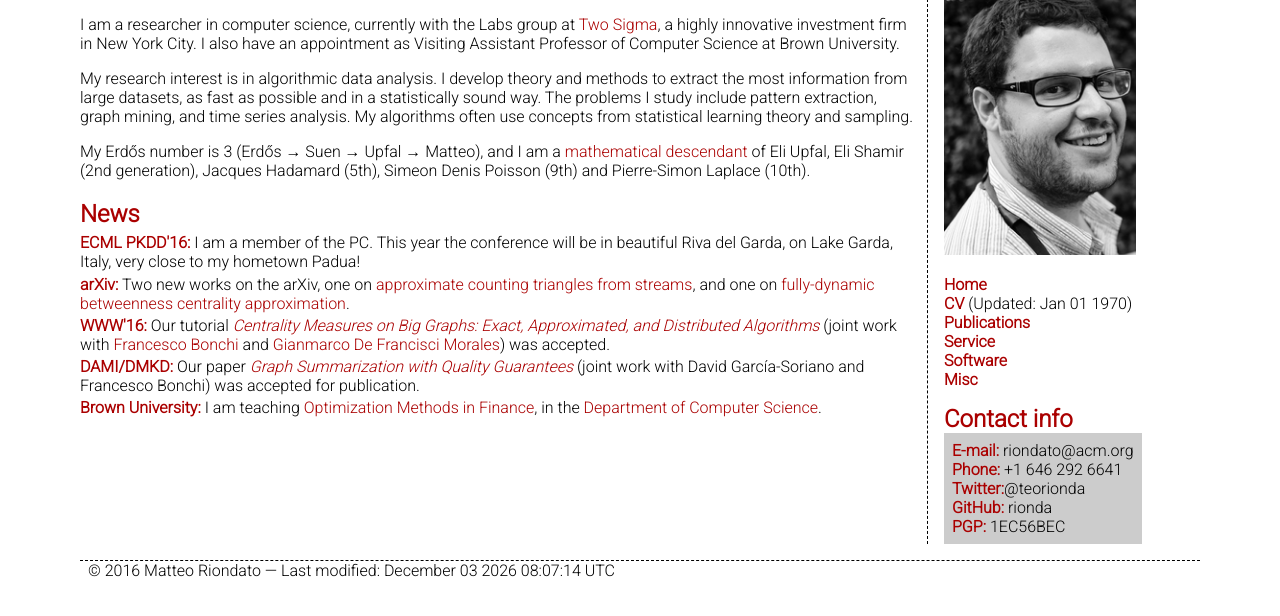
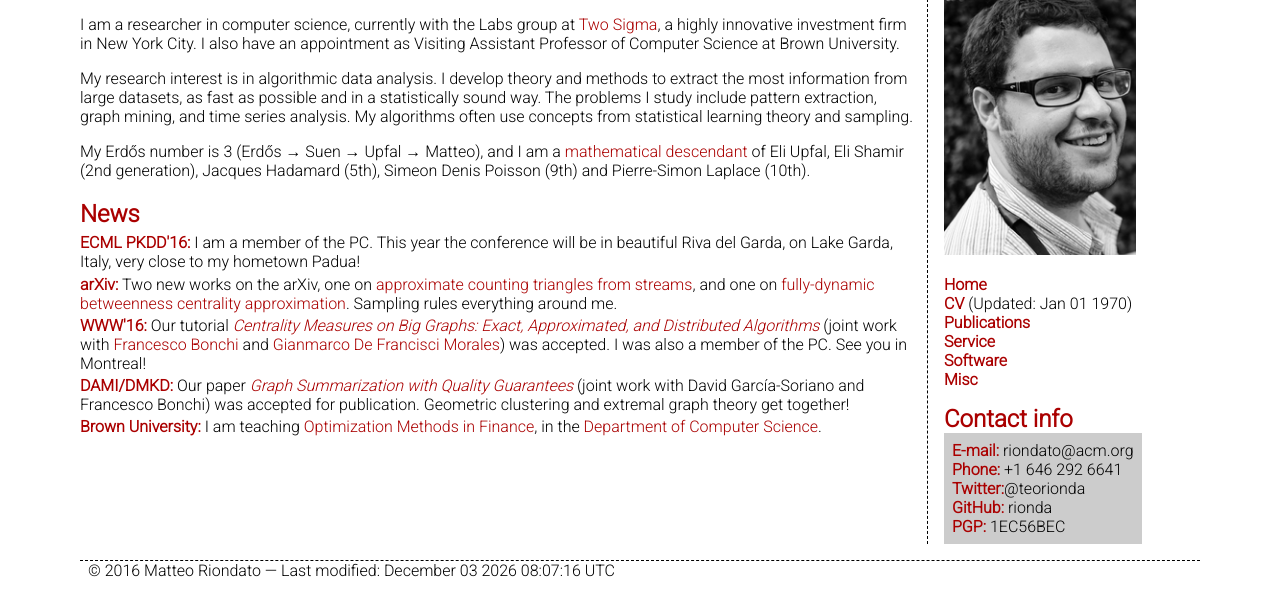
Before and after one commit to rionda/rionda.to, a PHP site: page / in a window 1280 px wide. Shown: the part 82-698 px from the top of the page. Run offline with PHP 8.4, Linux system fonts and the light colour scheme.

Commit message:
Make news entries somewhat more interesting.

```diff
--- a/index.php
+++ b/index.php
@@ -26,19 +26,21 @@
 						href="http://arxiv.org/abs/1602.07424">approximate counting
 						triangles from streams</a>, and one on <a
 						href="http://arxiv.org/abs/1602.05866">fully-dynamic betweenness
-						centrality approximation</a>.</li>
+						centrality approximation</a>. Sampling rules everything around
+						me.</li>
 					<li><strong>WWW'16:</strong> Our tutorial <a
 						href="centrtutorial/"><em>Centrality Measures on
 						Big Graphs: Exact, Approximated, and Distributed
 						Algorithms</em></a> (joint work with <a
 						href="http://www.francescobonchi.com">Francesco Bonchi</a> and <a
 						href="http://www.gdfm.me">Gianmarco De Francisci Morales</a>) was
-						accepted.</li>
+						accepted. I was also a member of the PC. See you in Montreal!</li>
 					<li><strong>DAMI/DMKD:</strong> Our paper <a
 						href="papers/RiondatoEtAl-GraphSummarization-DMKD.pdf"><em>Graph
 						Summarization with Quality Guarantees</em></a> (joint work with
 						David Garc&iacute;a-Soriano and Francesco Bonchi) was accepted for
-						publication.</li>
+						publication. Geometric clustering and extremal graph theory get
+						together!</li>
 					<li><strong>Brown University:</strong> I am teaching <a
 						href="http://cs.brown.edu/courses/csci1951-g.html">Optimization
 						Methods in Finance</a>, in the <a
```
